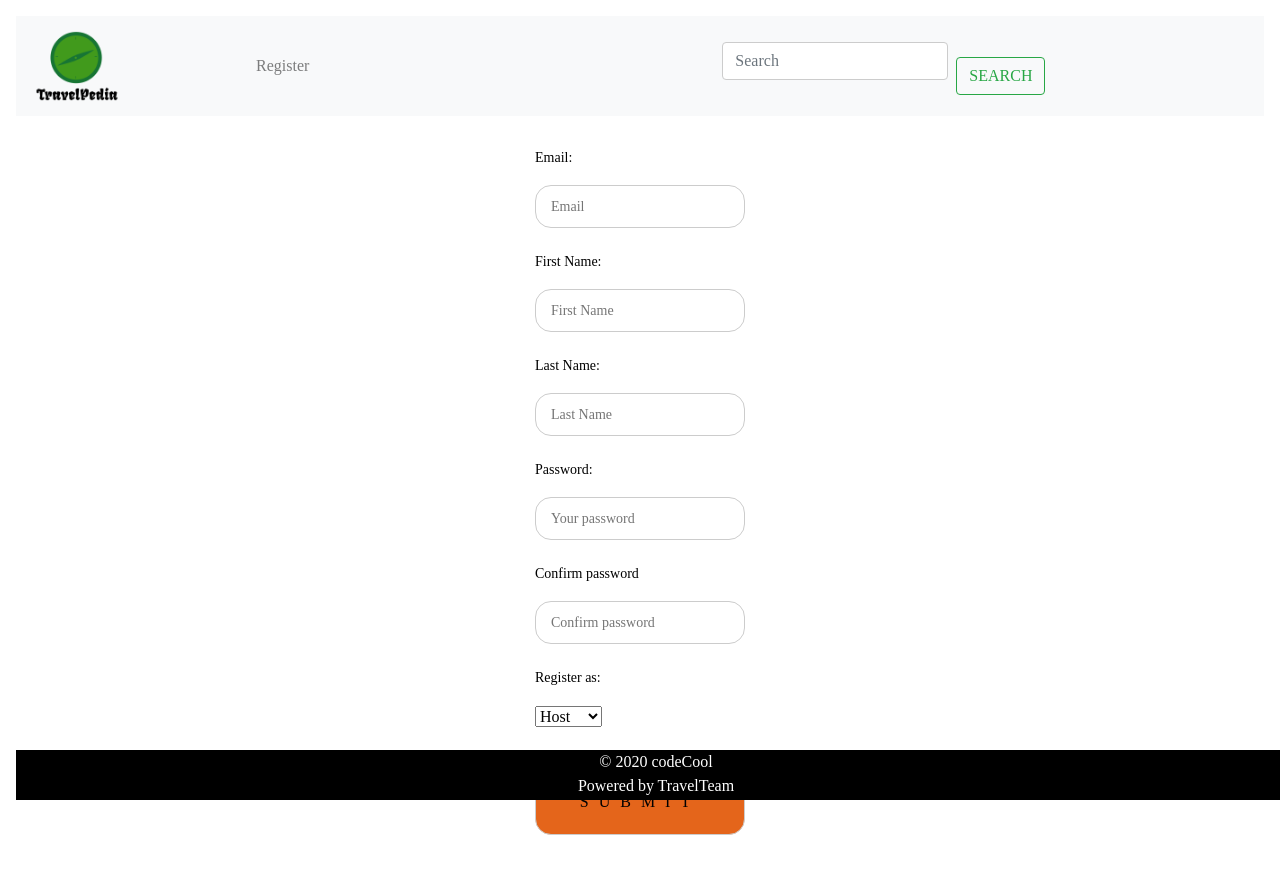
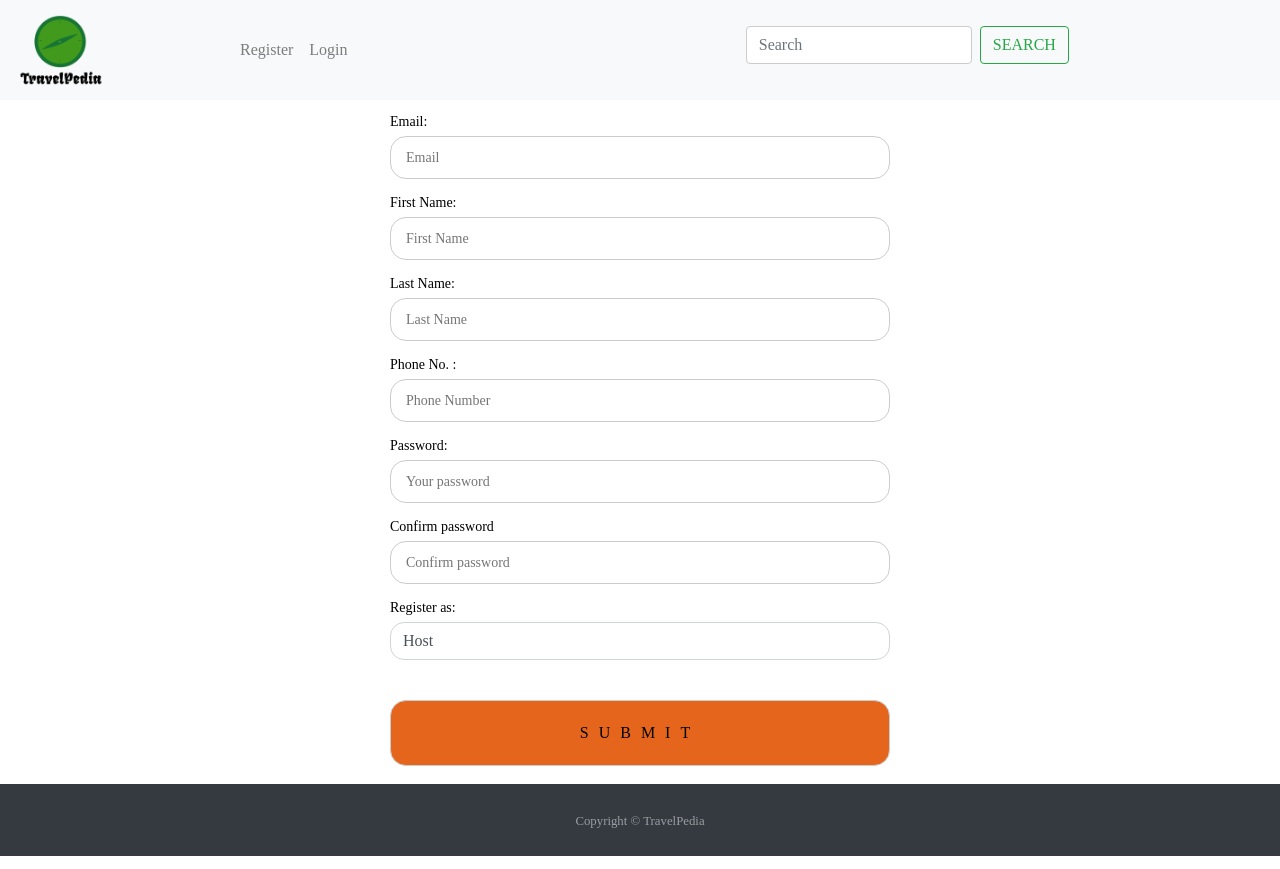
Before and after one commit to KatyIftimie/React-TravelPedia, a React (Create React App) app: page /register in a window 1280 px wide. Built offline with nearby package versions, Linux system fonts and the light colour scheme; a web font is replaced by a local one.

Commit message:
login done

```diff
--- a/src/App.css
+++ b/src/App.css
@@ -16,19 +16,17 @@ body {
   gap: 0.5em;
 
   grid-template-rows: 100px auto;
-
-  padding: 1em;
 }
 
 #root .fixed-top {
   position: relative;
 }
-.footer {
-  position: absolute;
-  bottom: 0;
+
+#sticky-footer {
+  flex-shrink: none;
   width: 100%;
-  height: 50px;
-  background-color: black;
-  text-align: center;
-  color: white;
 }
+
+.btn-outline-success {
+  margin-top: 10px !important;
+}
--- a/src/App.js
+++ b/src/App.js
@@ -7,6 +7,7 @@ import { Switch, Route } from "react-router-dom";
 import CountryDetails from "./components/countries/CountryDetails";
 import Footer from "./components/layout/Footer";
 import RegisterUser from "./components/countries/RegisterUser";
+import Login from "./components/countries/Login";
 
 function App() {
   return (
@@ -16,6 +17,7 @@ function App() {
         <Route exact path="/" component={Home}></Route>
         <Route path="/details/:name" component={CountryDetails}></Route>
         <Route path="/register" component={RegisterUser}></Route>
+        <Route path="/login" component={Login}></Route>
       </Switch>
       <Footer />
     </>
--- /dev/null
+++ b/src/components/countries/Login.js
@@ -0,0 +1,54 @@
+import React, { useState } from "react";
+import { useForm } from "react-hook-form";
+import "../../style/RegisterForm.css";
+import axios from "axios";
+
+export default function Login() {
+  const { register, handleSubmit } = useForm({});
+  const [logInMsj, setLogInMsj] = useState("");
+  const [isLoggedIn, setIsLogged] = useState(false);
+  const LOGIN_API = "http://localhost:8080/api/v1/auth/login";
+
+  const onSubmit = (user) => {
+    axios
+      .post(LOGIN_API, user)
+      .then((res) => {
+        if (res.status === 200) {
+          setIsLogged(true);
+          setLogInMsj(res.data);
+        }
+      })
+      .catch((err) => {
+        setLogInMsj(err.response.data);
+      });
+  };
+
+  return (
+    <div className="container">
+      <form className="form-signin" onSubmit={(e) => e.preventDefault}>
+        <label>Email: </label>
+        <input
+          type="text"
+          name="email"
+          ref={register({
+            required: true,
+          })}
+          placeholder="Email"
+        />
+        <label>Password </label>
+        <input
+          type="text"
+          name="password"
+          ref={register({
+            required: true,
+          })}
+          placeholder="Password"
+        />
+        <span className={isLoggedIn ? "text-success" : "text-danger"}>
+          {logInMsj}
+        </span>
+        <input type="submit" onClick={handleSubmit(onSubmit)} />
+      </form>
+    </div>
+  );
+}
--- a/src/components/countries/RegisterUser.js
+++ b/src/components/countries/RegisterUser.js
@@ -1,23 +1,37 @@
-import React, { useRef } from "react";
+import React, { useRef, useState } from "react";
 import { useForm } from "react-hook-form";
 import "../../style/RegisterForm.css";
-import { addUser } from "../service/AddUserToDb";
+import axios from "axios";
 
 export default function RegisterUser() {
-  const { register, errors, handleSubmit, watch } = useForm({});
+  const { register, errors, handleSubmit, watch, formState } = useForm({});
+
+  const [registrationMessage, setRegistrationMessage] = useState("");
+  const [isSubmitted, setIsSubmitted] = useState(false);
+
+  const REGISTER_API = "http://localhost:8080/api/v1/auth/register";
 
   const password = useRef({});
   password.current = watch("password", "");
 
-  const onSubmit = (value) => {
-    let user = value;
-    addUser(user);
-    console.log(value);
+  const onSubmit = (user) => {
+    axios
+      .post(REGISTER_API, user)
+      .then((res) => {
+        if (res.status === 200) {
+          setIsSubmitted(true);
+          setRegistrationMessage(res.data);
+        }
+      })
+      .catch((err) => {
+        setRegistrationMessage(err.response.data);
+      });
   };
 
   return (
-    <form onSubmit={(e) => e.preventDefault}>
-      <label>Email: </label>
+    <div className="container">
+      <form className="form-signin" onSubmit={(e) => e.preventDefault}>
+        <label className="d-inline">Email: </label>
         <input
           type="text"
           name="email"
@@ -29,7 +43,7 @@ export default function RegisterUser() {
         {errors.email && errors.email.type === "required" && (
           <p>Your must enter your email address.</p>
         )}
-      <label>First Name: </label>
+        <label className="d-inline">First Name: </label>
         <input
           type="text"
           name="firstName"
@@ -41,7 +55,7 @@ export default function RegisterUser() {
         {errors.firstName && errors.firstName.type === "required" && (
           <p>Your must enter your first name.</p>
         )}
-      <label>Last Name: </label>
+        <label className="d-inline">Last Name: </label>
         <input
           type="text"
           name="lastName"
@@ -53,9 +67,20 @@ export default function RegisterUser() {
         {errors.lastName && errors.lastName.type === "required" && (
           <p>Your must enter your last name.</p>
         )}
+        <label className="d-inline">Phone No. : </label>
+        <input
+          type="text"
+          name="phoneNumber"
+          ref={register({
+            required: true,
+          })}
+          placeholder="Phone Number"
+        />
+        {errors.lastName && errors.lastName.type === "required" && (
+          <p>Your must enter your last name.</p>
+        )}
 
-
-      <label>Password: </label>
+        <label className="d-inline">Password: </label>
         <input
           type="text"
           name="password"
@@ -64,39 +89,40 @@ export default function RegisterUser() {
             required: "You must specify a password",
             minLength: {
               value: 8,
-            message: "Password must have at least 8 characters"
-          }
+              message: "Password must have at least 8 characters",
+            },
           })}
         />
         {errors.password && <p>{errors.password.message}</p>}
 
-      <label>Confirm password</label>
+        <label className="d-inline">Confirm password</label>
         <input
           name="confirmPassword"
           type="text"
           placeholder="Confirm password"
           ref={register({
-          validate: value =>
-            value === password.current || "The passwords do not match"
+            validate: (value) =>
+              value === password.current || "The passwords do not match",
           })}
         />
         {errors.confirmPassword && <p>{errors.confirmPassword.message}</p>}
 
-      <label>Register as:</label>
+        <label className="d-inline">Register as:</label>
         <select
-        name="userType"
+          name="userTypeID"
           ref={register({
             required: true,
           })}
+          className="form-control  d-inline-block"
         >
-        <option value="HOST">Host</option>
-        <option value="ADMIN">Admin</option>
-        <option value="GUEST">Guest</option>
+          <option value="3">Host</option>
+          <option value="4">Guest</option>
         </select>
-
-
-
+        <span className={isSubmitted ? "text-success" : "text-danger"}>
+          {registrationMessage}
+        </span>
         <input type="submit" onClick={handleSubmit(onSubmit)} />
       </form>
+    </div>
   );
 }
--- a/src/components/layout/Footer.js
+++ b/src/components/layout/Footer.js
@@ -2,16 +2,10 @@ import React from "react";
 
 export default function Footer() {
   return (
-    <div bg="light" className="d-flex flex-column">
-      <footer className="footer">
-        <div>
-          <span>&copy; 2020 codeCool</span>
-        </div>
-        <div className="ml-auto">
-          <span>Powered by </span>
-          <span> TravelTeam</span>
-        </div>
-      </footer>
-    </div>
+    <footer id="sticky-footer" className="py-4 bg-dark text-white-50 bottom-0">
+      <div className="container text-center">
+        <small>Copyright &copy; TravelPedia</small>
+      </div>
+    </footer>
   );
 }
--- a/src/components/layout/Navbar.js
+++ b/src/components/layout/Navbar.js
@@ -20,8 +20,8 @@ export default function NavbarLayout() {
         <Navbar.Toggle aria-controls="basic-navbar-nav" />
         <Navbar.Collapse id="basic-navbar-nav">
           <Nav className="mr-auto">
-            {/* {/* <Nav.Link href="/">Visited</Nav.Link> */}
             <Nav.Link href="/register">Register</Nav.Link>
+            <Nav.Link href="/login">Login</Nav.Link>
           </Nav>
           <Form inline>
             <FormControl
--- a/src/components/service/AddUserToDb.js
+++ /dev/null
@@ -1,7 +0,0 @@
-import axios from "axios";
-
-const REGISTER_API = "http://localhost:8080/api/v1/auth/register";
-
-export const addUser = (user) => {
-  axios.post(REGISTER_API, user);
-};
--- a/src/style/RegisterForm.css
+++ b/src/style/RegisterForm.css
@@ -1,5 +1,3 @@
-
-
 form {
   max-width: 500px;
   margin: 0 auto;
@@ -98,9 +96,13 @@ hr {
   margin-top: 30px;
 }
 
-input:focus
- {
+input:focus {
   outline: 0;
   border: 1px solid black !important;
+}
 
+select.form-control {
+  -webkit-appearance: none;
+  -moz-appearance: none;
+  border-radius: 14px;
 }
```
Lines whose indentation alone changed are shown as unchanged.
